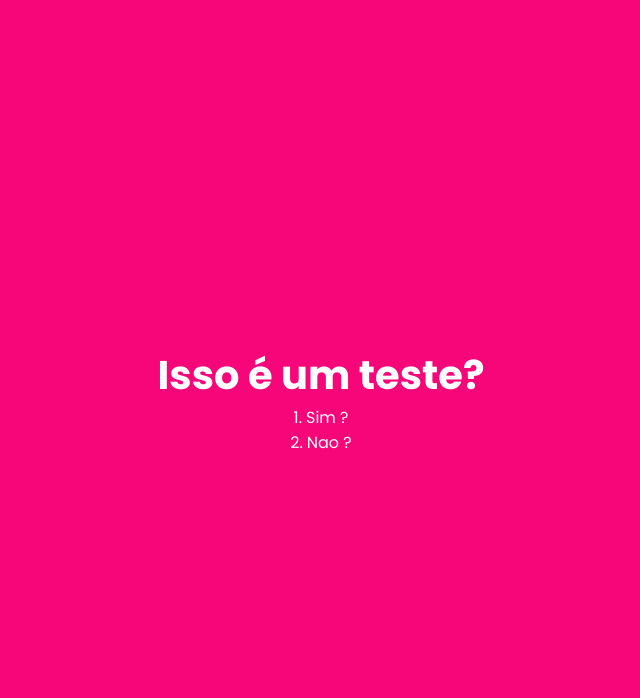
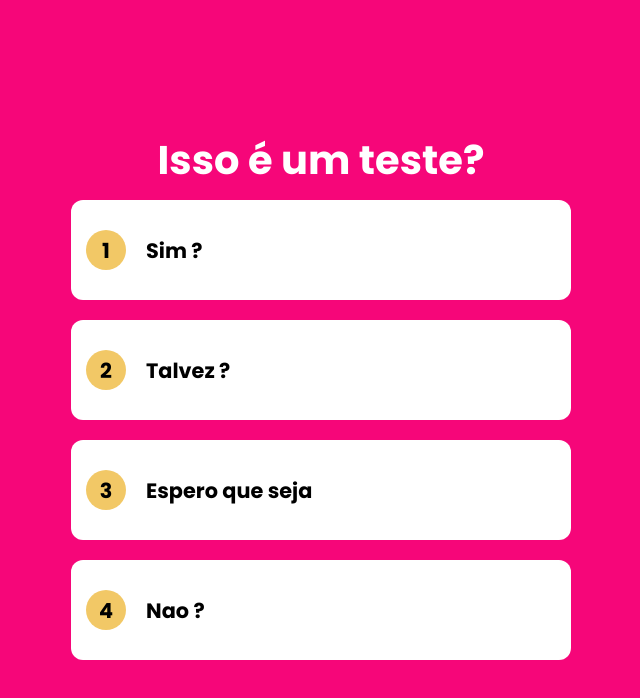
Before and after one commit to joaopedroalb/quiz-app, a Next.js app: page / in a window 1280 px wide. Shown: the top 698 px of the page, without its empty margins (319-959 px from the left). Built offline with nearby package versions, Linux system fonts and the light colour scheme.

Commit message:
Update css answer component

```diff
--- a/src/components/Answer/index.module.css
+++ b/src/components/Answer/index.module.css
@@ -1,8 +1,44 @@
-.answerContainer{
+.answer{
     cursor: pointer;
     display: flex;
+    height: 100px;
+    margin: 10px;
+    min-width: 500px;
 }
+
+.content{
+    position: relative;
+    display: flex;
+    flex:1;
+}
+
 .front, .back{
     display: flex;
-    gap: .25rem;
+    height: 100%;
+    width: 100%;
+    position: absolute;
 }
+.front{
+    color: #000;
+    background-color: #fff;
+    align-items: center;
+    padding: 15px;
+    border-radius: 12px;
+    gap: 20px;
+}
+.letter{
+    height: 40px;
+    width: 40px;
+    display: flex;
+    justify-content: center;
+    align-items: center;
+    border-radius: 20px;
+    font-size: 1.3rem;
+    font-weight: 700;
+}
+
+.value{
+    font-size: 1.3rem;
+    font-weight: bold;
+
+}
--- a/src/components/Answer/index.tsx
+++ b/src/components/Answer/index.tsx
@@ -6,7 +6,7 @@ interface AnswerProps{
     answer: AnswerModel
     index:number
     letter:string
-    colorLetter:string
+    bgColor:string
 }
 
 export default function Answer(props:AnswerProps){
@@ -14,17 +14,20 @@ export default function Answer(props:AnswerProps){
     return(
         <div className={styles.answer}>
             <div className={styles.content}>
+
                 <div className={styles.front}>
-                    <div className={styles.letter}>
+                    <div className={styles.letter} style={{backgroundColor:props.bgColor}}>
                         {props.letter}
                     </div>
+
                     <div className={styles.value}>
                         {answer.value}
                     </div>
                 </div>
-                <div className={styles.back}>
 
-                </div>
+                {/* <div className={styles.back}>
+
+                </div> */}
             </div>
         </div>
     )
--- a/src/components/Question/index.tsx
+++ b/src/components/Question/index.tsx
@@ -12,7 +12,7 @@ export default function Question(props:QuestionProps){
 
     function renderAnswers(){
         return question.answer.map((a,i)=>{
-            return <Answer key={i} answer={a} index={i} letter={`${i+1}.`} colorLetter={"#F2C866"}/>
+            return <Answer key={i} answer={a} index={i} letter={`${i+1}`} bgColor={"#F2C866"}/>
         })
     }
     return(
--- a/src/pages/index.tsx
+++ b/src/pages/index.tsx
@@ -10,6 +10,8 @@ const Home: NextPage = () => {
     "Isso é um teste?",
     [
       AnswerModel.correctAnswer("Sim ?"),
+      AnswerModel.wrongAnswer("Talvez ?"),
+      AnswerModel.wrongAnswer("Espero que seja"),
       AnswerModel.wrongAnswer("Nao ?")
     ]
   )
```
